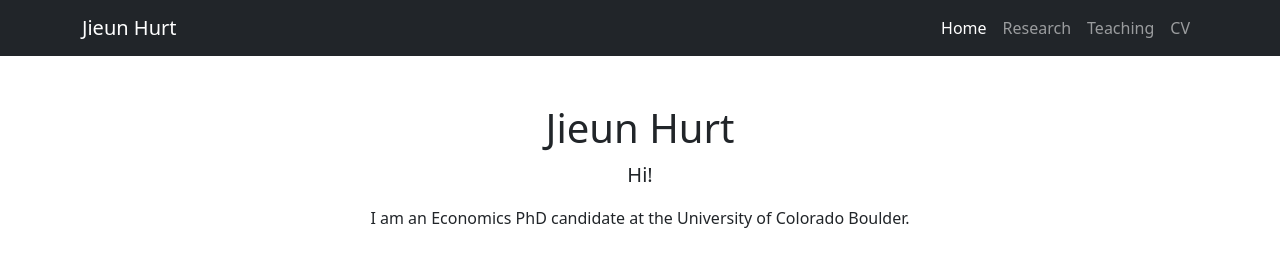
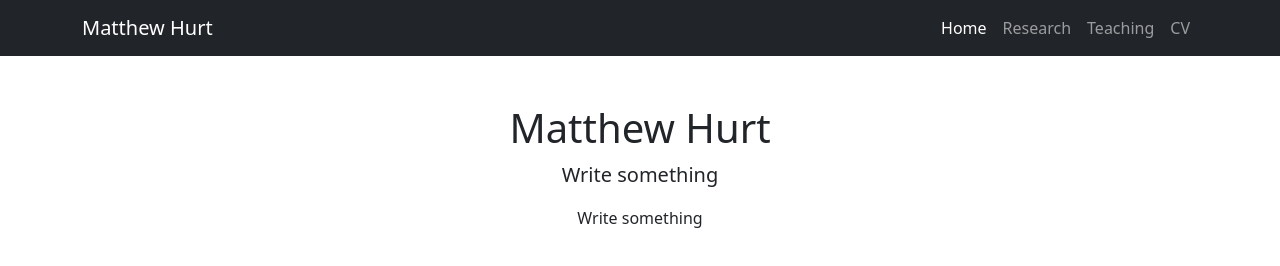
Before and after one commit to matthurtr/matthurt.github.io, a website: page index.html in a window 1280 px wide. Drawn offline with nearby package versions, Linux system fonts and the light colour scheme.

Commit message:
Update index.html

```diff
--- a/index.html
+++ b/index.html
@@ -5,7 +5,7 @@
         <meta name="viewport" content="width=device-width, initial-scale=1, shrink-to-fit=no" />
         <meta name="description" content="" />
         <meta name="author" content="" />
-        <title> Home | Jieun Hurt </title>
+        <title> Home | Matthew Hurt </title>
         <!-- Favicon-->
         <link rel="icon" type="image/x-icon" href="dist/assets/favicon.ico" />
         <!-- Core theme CSS (includes Bootstrap)-->
@@ -15,7 +15,7 @@
         <!-- Responsive navbar-->
         <nav class="navbar navbar-expand-lg navbar-dark bg-dark">
             <div class="container">
-                <a class="navbar-brand" href="#">Jieun Hurt</a>
+                <a class="navbar-brand" href="#">Matthew Hurt</a>
                 <button class="navbar-toggler" type="button" data-bs-toggle="collapse" data-bs-target="#navbarSupportedContent" aria-controls="navbarSupportedContent" aria-expanded="false" aria-label="Toggle navigation"><span class="navbar-toggler-icon"></span></button>
                 <div class="collapse navbar-collapse" id="navbarSupportedContent">
                     <ul class="navbar-nav ms-auto mb-2 mb-lg-0">
@@ -30,9 +30,9 @@
         <!-- Page content-->
         <div class="container">
             <div class="text-center mt-5">
-                <h1>Jieun Hurt</h1>
-                <p class="lead">Hi!</p>
-                <p>I am an Economics PhD candidate at the University of Colorado Boulder.</p>
+                <h1>Matthew Hurt</h1>
+                <p class="lead"> Write something</p>
+                <p> Write something</p>
             </div>
         </div>
         <!-- Bootstrap core JS-->
```
